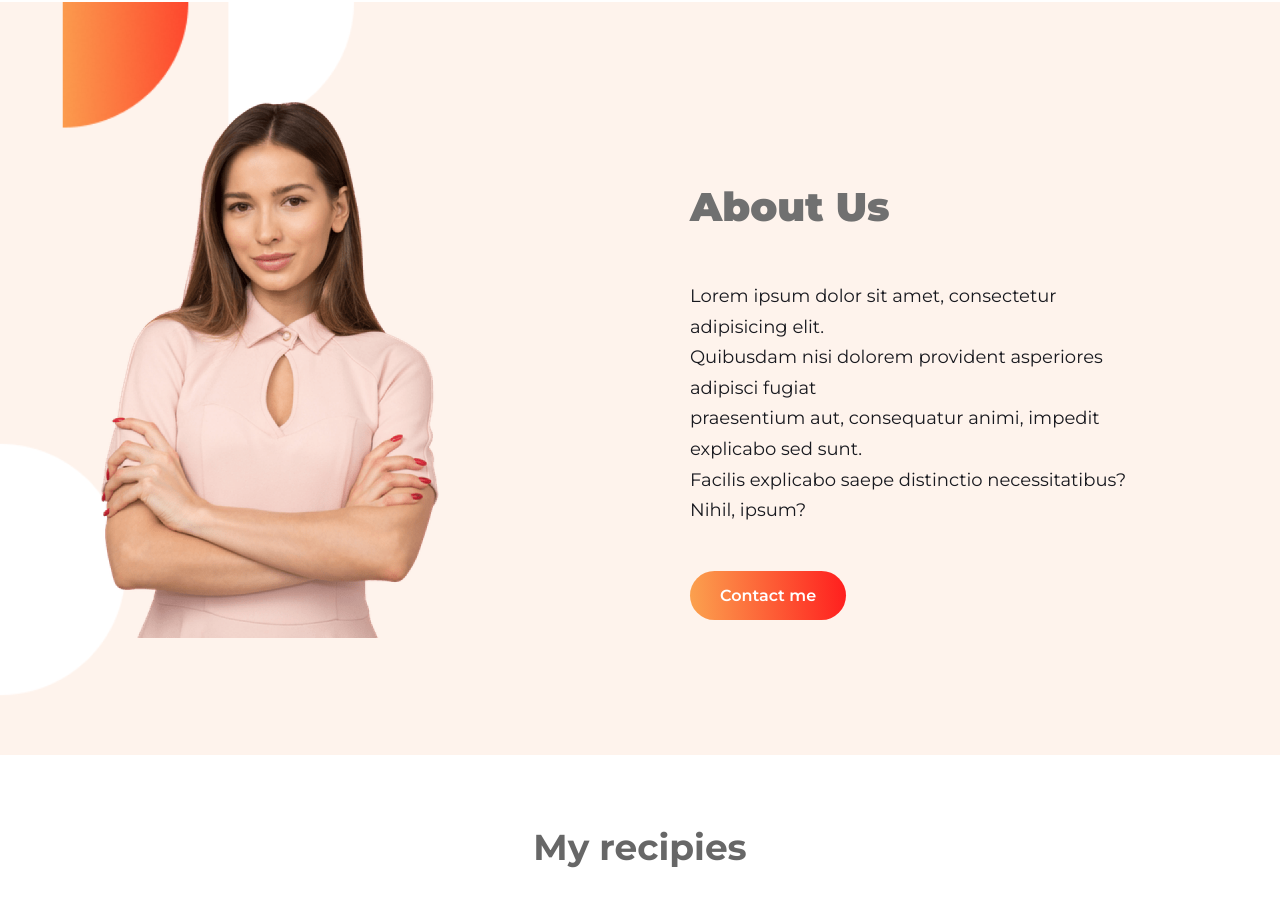
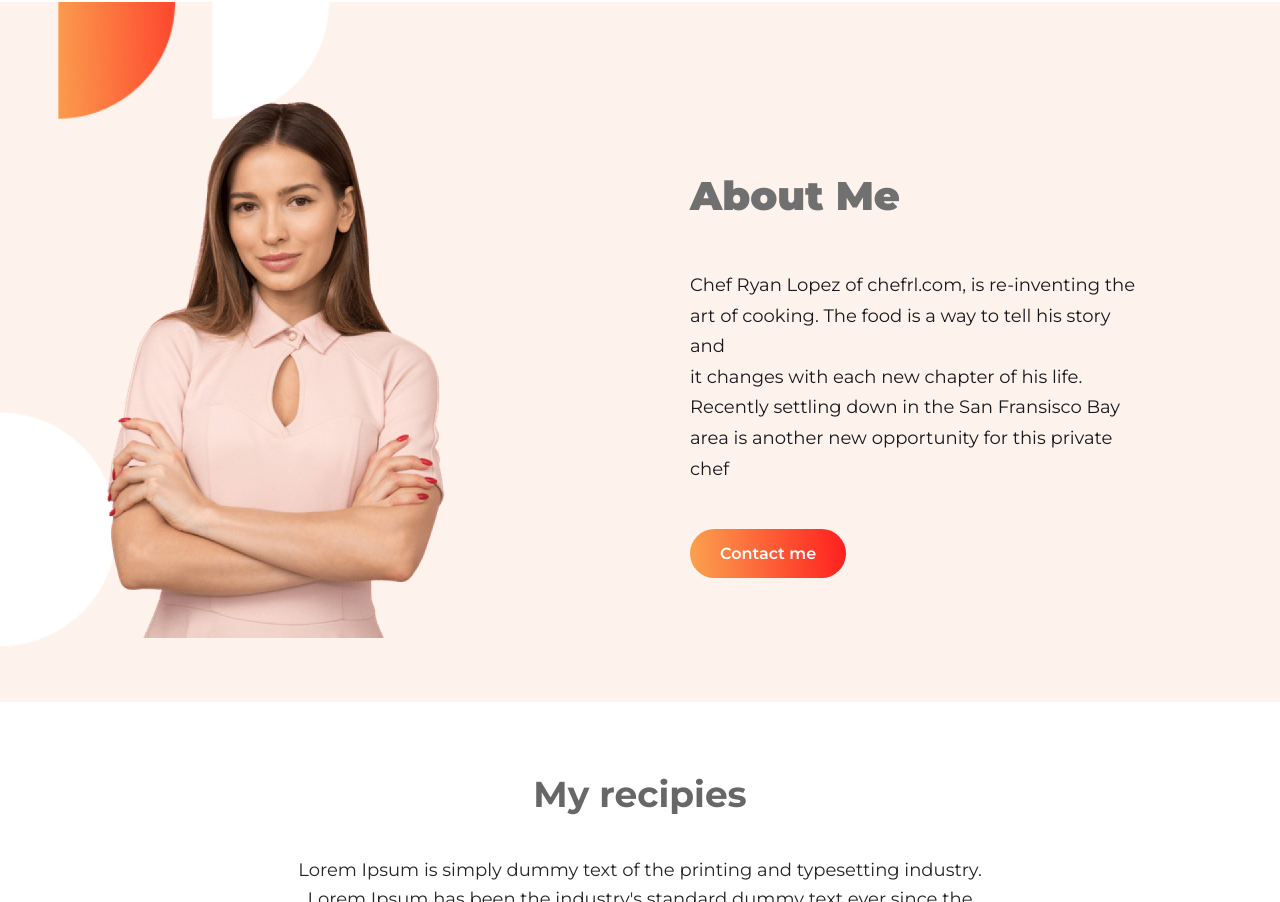
Before and after one commit to zahidbinshad/Food_Cart, a plain HTML site: page index.html in a window 1280 px wide. Shown: the part 898-1800 px from the top of the page. Drawn offline with Linux system fonts and the light colour scheme.

Commit message:
background problem fixed and some content updated

```diff
--- a/asset.css
+++ b/asset.css
@@ -62,7 +62,7 @@ font-weight: 600;
 }
 .about_right{
 
-margin: 150px;
+margin: 139px;
 }
 .about_right h1{
     font-size: 40px;
--- a/index.html
+++ b/index.html
@@ -42,8 +42,8 @@
             <img src="images/Person Image.png" alt="Lady standing">
         </div>
         <div class="about_right section_half">
-            <h1>About Us</h1>
-            <p>Lorem ipsum dolor sit amet, consectetur adipisicing elit. <br> Quibusdam nisi dolorem provident asperiores adipisci fugiat  <br> praesentium aut, consequatur animi, impedit explicabo sed sunt. <br> Facilis explicabo saepe distinctio necessitatibus? Nihil, ipsum?</p>
+            <h1>About Me</h1>
+            <p>Chef Ryan Lopez of chefrl.com, is re-inventing the  <br> art of cooking.  The food is a way to tell his story and <br> it changes with each new chapter  of his life. <br> Recently settling down in the San Fransisco Bay <br> area is another new opportunity for this private chef</p>
             <a href="#" target="_blank">Contact me</a>
         </div>
     </section>
```
